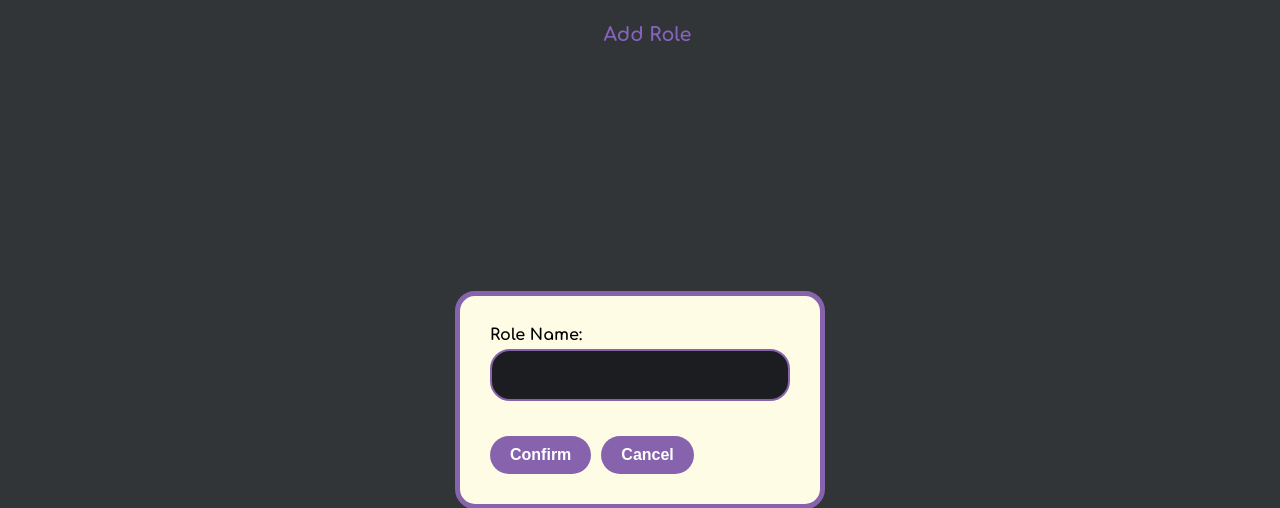
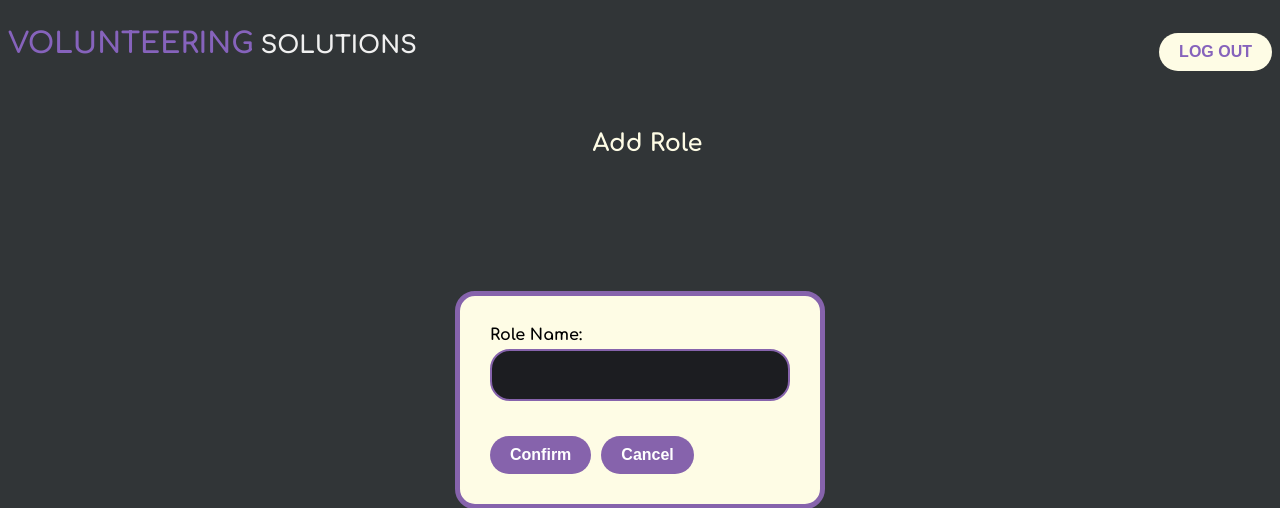
Before and after one commit to tylerglendinning69/KV6002_GroupProject, a PHP site: page /MAddRole.html in a window 1280 px wide. Shown: the top 508 px of the page. Run offline with PHP 8.4, Linux system fonts and the light colour scheme.

Commit message:
Added CSS

```diff
--- a/TB05_Project/MAddRole.html
+++ b/TB05_Project/MAddRole.html
@@ -10,8 +10,16 @@
     <title>Add Role</title>
 </head>
 <body>
+    <nav class="nav-bar">
+        <header>
+            <h2 class="logoHeading"><span class="heading1">VOLUNTEERING</span> SOLUTIONS</h2>
+        </header>
+        <div class="logout-container">
+            <a href="Login.html"><button  class="extraBtns">LOG OUT</button></a>
+        </div>
+    </nav>
     <div class="form-container roleInput">
-        <h2 class="heading1">Add Role</h2>
+        <h2 class="bold-heading">Add Role</h2>
         <div class="login">
             <form id="addRoleForm">
                 <label for="roleName" class="heading">Role Name:</label>
--- a/TB05_Project/TB05css.css
+++ b/TB05_Project/TB05css.css
@@ -819,3 +819,9 @@ a {
     color: #8663ac;
     transition: color 0.25s background-color 0.25s;
 }
+
+.bold-heading{
+    color: #fefce5;
+    font-weight: bold;
+    margin-top: 50px;
+}
```
Also changed, not shown: TB05_Project/MAddShift.html (+9 -1 lines), TB05_Project/MEditRole.html (+9 -1 lines), TB05_Project/MEditVolunteer.html (+10 -2 lines), TB05_Project/MRoleManagement.html (+8 -0 lines), TB05_Project/MShiftManagement.html (+12 -0 lines), TB05_Project/MVolunteerManagement.html (+8 -0 lines).
